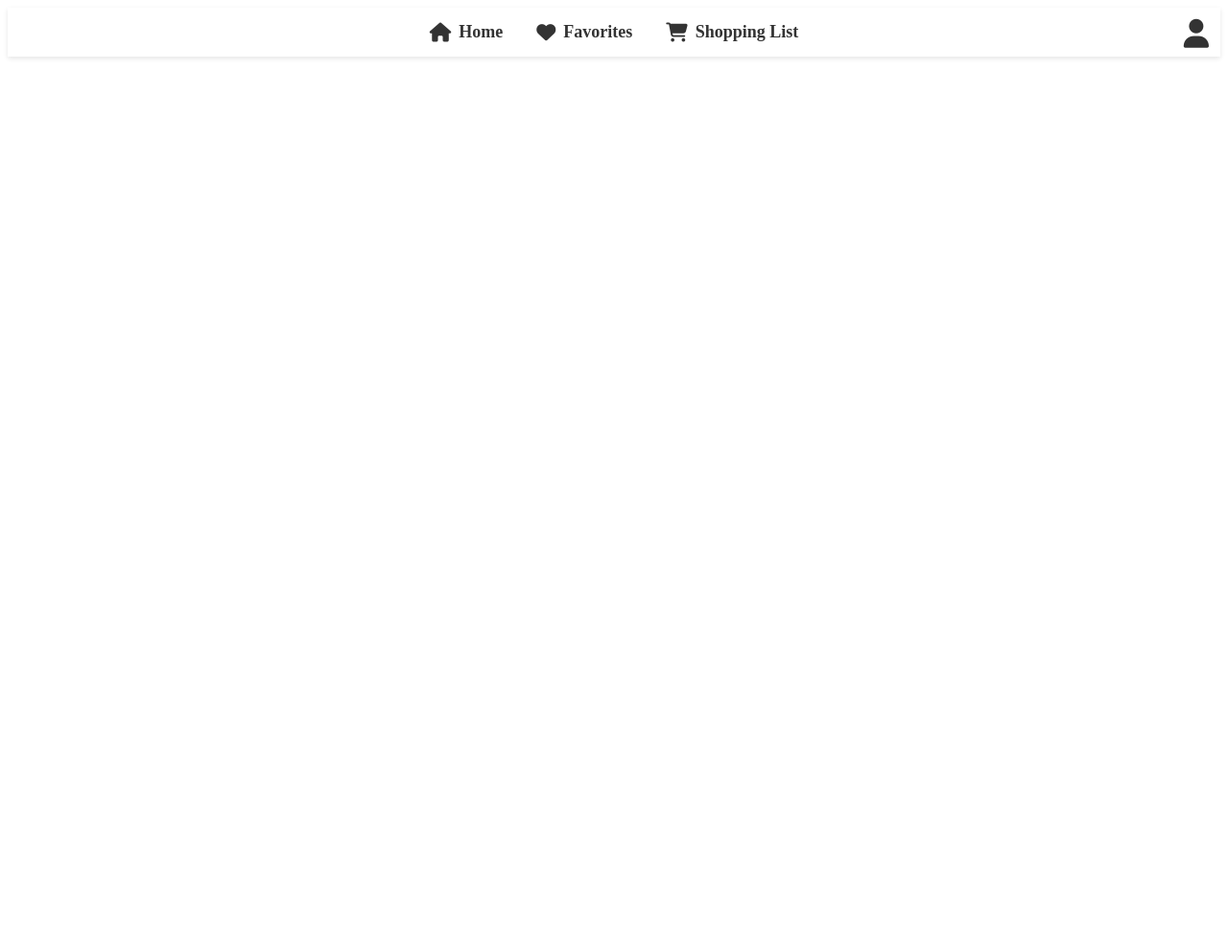
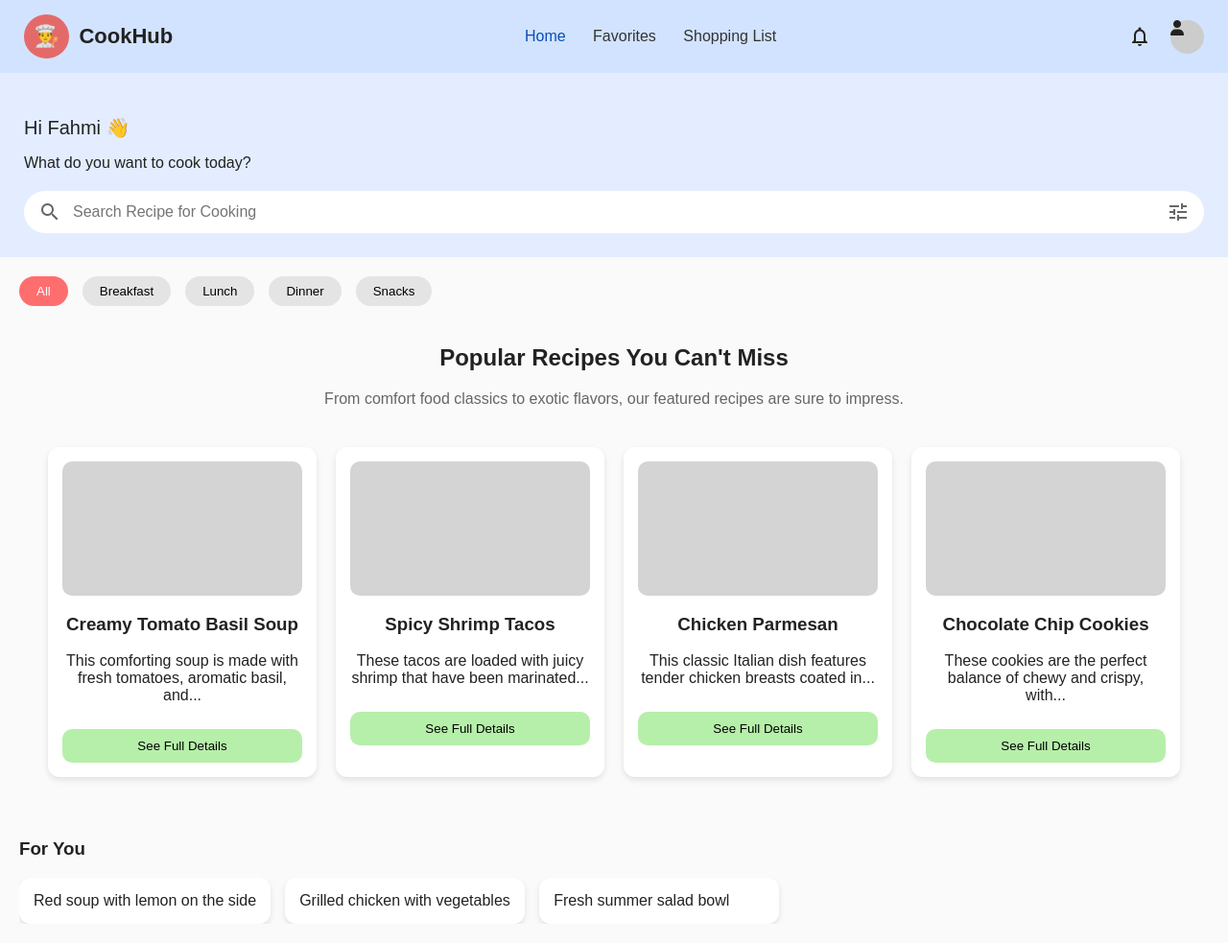
Before and after one commit to Anuj29012006/shopping-website, a plain HTML site: page index.html in a window 1280 px wide. Shown: the whole page at 96% size. Before the commit the page ends 800 px from the top, so only its background shows below. Drawn offline with Linux system fonts and the light colour scheme.

Commit message:
Added initial files

```diff
--- a/index.html
+++ b/index.html
@@ -1,30 +1,113 @@
 <!DOCTYPE html>
 <html lang="en">
+
 <head>
     <meta charset="UTF-8">
     <meta name="viewport" content="width=device-width, initial-scale=1.0">
-    <title>Document</title>
+    <title>CookHub</title>
+    <link rel="stylesheet" href="style.css">
+    <!-- Google Icons -->
+    <link href="https://fonts.googleapis.com/icon?family=Material+Icons" rel="stylesheet">
+    <link rel="stylesheet" href="https://cdnjs.cloudflare.com/ajax/libs/font-awesome/6.5.0/css/all.min.css">
 </head>
-<link rel="stylesheet" href="/style.css">
-<link rel="stylesheet" href="https://cdnjs.cloudflare.com/ajax/libs/font-awesome/6.5.0/css/all.min.css">
-
 
 <body>
 
-        <nav class="top-menu">
-            <a href="#home"><i class="fa-solid fa-house"></i> Home</a>
-            <a href="#favorites"><i class="fa-solid fa-heart"></i> Favorites</a>
-            <a href="#shopping"><i class="fa-solid fa-cart-shopping"></i> Shopping List</a>  </nav>
-        <i class="fa-solid fa-user login-fixed"></i>
+    <!-- Top Navigation -->
+    <header class="navbar">
+        <div class="logo">
+            <div class="logo-icon">👨‍🍳</div>
+            <span>CookHub</span>
+        </div>
 
+        <nav class="nav-links">
+            <a class="active" href="#">Home</a>
+            <a href="#">Favorites</a>
+            <a href="#">Shopping List</a>
 
+        </nav>
 
+        <div class="nav-actions">
+            <span class="material-icons">notifications_none</span>
 
+            <div class="profile"><i class="fa-solid fa-user login-fixed"></i></div>
 
+        </div>
+    </header>
 
+    <!-- Greeting + Search -->
+    <section class="hero">
+        <p class="greet">Hi Fahmi 👋</p>
+        <p class="sub">What do you want to cook today?</p>
 
+        <div class="search-bar">
+            <span class="material-icons search-icon">search</span>
+            <input type="text" placeholder="Search Recipe for Cooking">
+            <span class="material-icons filter-icon">tune</span>
+        </div>
+    </section>
 
+    <!-- Category Tabs -->
+    <div class="categories">
+        <button class="active">All</button>
+        <button>Breakfast</button>
+        <button>Lunch</button>
+        <button>Dinner</button>
+        <button>Snacks</button>
+    </div>
 
+    <!-- Popular Recipes Section -->
+    <section class="popular">
+        <h2>Popular Recipes You Can't Miss</h2>
+        <p class="subtext">From comfort food classics to exotic flavors, our featured recipes are sure to impress.</p>
+
+        <div class="recipe-grid">
+
+            <!-- Card 1 -->
+            <div class="recipe-card">
+                <div class="img-box"></div>
+                <h3>Creamy Tomato Basil Soup</h3>
+                <p>This comforting soup is made with fresh tomatoes, aromatic basil, and...</p>
+                <button>See Full Details</button>
+            </div>
+
+            <!-- Card 2 -->
+            <div class="recipe-card">
+                <div class="img-box"></div>
+                <h3>Spicy Shrimp Tacos</h3>
+                <p>These tacos are loaded with juicy shrimp that have been marinated...</p>
+                <button>See Full Details</button>
+            </div>
+
+            <!-- Card 3 -->
+            <div class="recipe-card">
+                <div class="img-box"></div>
+                <h3>Chicken Parmesan</h3>
+                <p>This classic Italian dish features tender chicken breasts coated in...</p>
+                <button>See Full Details</button>
+            </div>
+
+            <!-- Card 4 -->
+            <div class="recipe-card">
+                <div class="img-box"></div>
+                <h3>Chocolate Chip Cookies</h3>
+                <p>These cookies are the perfect balance of chewy and crispy, with...</p>
+                <button>See Full Details</button>
+            </div>
+
+        </div>
+    </section>
+
+    <!-- For You Section -->
+    <section class="for-you">
+        <h3>For You</h3>
+        <div class="for-you-list">
+            <div class="rec-item">Red soup with lemon on the side</div>
+            <div class="rec-item">Grilled chicken with vegetables</div>
+            <div class="rec-item">Fresh summer salad bowl</div>
+        </div>
+    </section>
 
 </body>
+
 </html>
--- a/style.css
+++ b/style.css
@@ -1,38 +1,168 @@
-.top-menu {
+body {
+    margin: 0;
+    font-family: Arial, sans-serif;
+    background: #fafafa;
+    color: #222;
+}
+
+/* ---------------- NAVBAR ------------------ */
+.navbar {
+    display: flex;
+    justify-content: space-between;
+    align-items: center;
+    padding: 15px 25px;
+    background: #d2e3ff;
+}
+
+.logo {
+    display: flex;
+    align-items: center;
+    gap: 10px;
+    font-size: 22px;
+    font-weight: bold;
+}
+
+.logo-icon {
+    background: #e46a6a;
+    padding: 10px;
+    border-radius: 50%;
+}
+
+.nav-links a {
+    margin: 0 12px;
+    text-decoration: none;
+    color: #333;
+    font-weight: 500;
+}
+
+.nav-links .active {
+    color: #0a4eb3;
+}
+
+.nav-actions {
+    display: flex;
+    align-items: center;
+    gap: 20px;
+}
+
+.profile {
+    width: 35px;
+    height: 35px;
+    border-radius: 50%;
+    background: #ccc;
+}
+
+/* ---------------- HERO SECTION ------------------ */
+.hero {
+    padding: 25px;
+    background: #e3edff;
+}
+
+.greet {
+    font-size: 20px;
+    margin-bottom: 5px;
+}
+
+.search-bar {
+    margin-top: 20px;
+    background: white;
+    border-radius: 30px;
+    padding: 10px 15px;
+    display: flex;
+    align-items: center;
+    gap: 10px;
+}
+
+.search-bar input {
+    border: none;
+    flex: 1;
+    font-size: 16px;
+    outline: none;
+}
+
+.filter-icon,
+.search-icon {
+    color: #666;
+}
+
+/* ---------------- CATEGORIES ------------------ */
+.categories {
+    padding: 20px;
+    display: flex;
+    gap: 15px;
+}
+
+.categories button {
+    padding: 8px 18px;
+    border: none;
+    border-radius: 20px;
+    background: #e4e4e4;
+    cursor: pointer;
+}
+
+.categories .active {
+    background: #ff6e6e;
+    color: white;
+}
+
+/* ---------------- POPULAR RECIPES ------------------ */
+.popular {
+    text-align: center;
+    margin-top: 20px;
+}
+
+.subtext {
+    color: #666;
+}
+
+.recipe-grid {
     display: flex;
     justify-content: center;
-    gap: 35px;
-    background: #fff;
-    padding: 15px 0;
-    box-shadow: 0 2px 5px rgba(0, 0, 0, 0.1);
+    gap: 20px;
+    padding: 25px;
+    flex-wrap: wrap;
 }
 
-.top-menu a {
-    text-decoration: none;
-    font-size: 18px;
-    font-weight: 600;
-    color: #333;
-    display: flex;
-    align-items: center;
-    gap: 8px;
-
+.recipe-card {
+    width: 250px;
+    background: white;
+    border-radius: 12px;
+    padding: 15px;
+    box-shadow: 0 3px 6px rgba(0, 0, 0, 0.1);
 }
 
-.top-menu a:hover {
-    color: #ff5722;
+.img-box {
+    height: 140px;
+    background: #d4d4d4;
+    border-radius: 10px;
+    margin-bottom: 12px;
 }
 
-.top-menu i {
-    font-size: 20px;
-
+.recipe-card button {
+    width: 100%;
+    background: #b6efaa;
+    padding: 10px;
+    border: none;
+    border-radius: 10px;
+    cursor: pointer;
+    margin-top: 10px;
 }
 
+/* ---------------- FOR YOU ------------------ */
+.for-you {
+    padding: 20px;
+}
 
-.login-fixed {
-    position: fixed;
-    top: 20px;
-    right: 20px;
-    font-size: 30px;
-    color: #333;
-    cursor: pointer;
+.for-you-list {
+    display: flex;
+    gap: 15px;
+    overflow-x: scroll;
 }
+
+.rec-item {
+    min-width: 220px;
+    padding: 15px;
+    background: white;
+    border-radius: 12px;
+    box-shadow: 0 3px 6px rgba(0, 0, 0, 0.1);
+}
```
